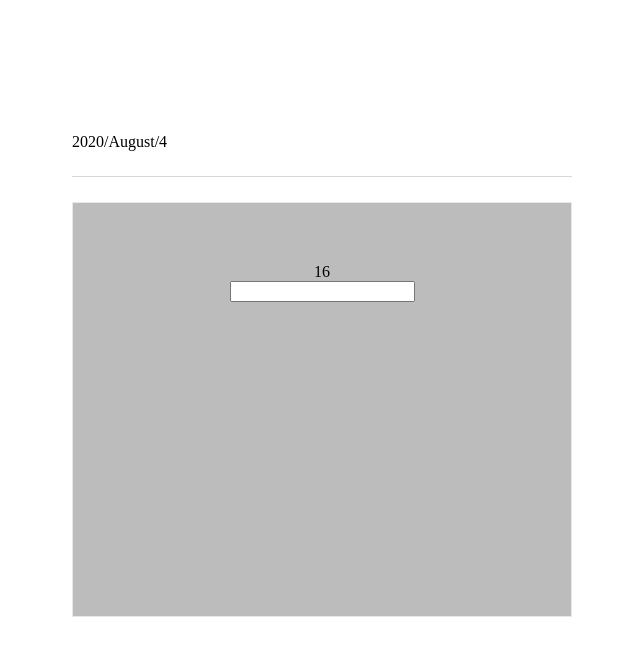
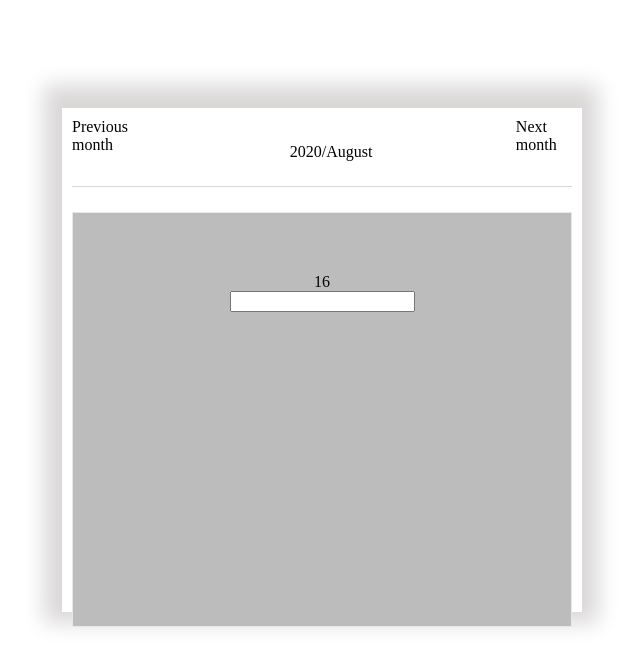
Before and after one commit to 21VladwebX/calendar, a plain HTML site: page src/index.html in a window 1280 px wide. Both pictures are taken after a click on the element 640 px from the left and 423 px from the top of the page. Shown: the whole page, without its empty margins (318-958 px from the left). Drawn offline with Linux system fonts and the light colour scheme.

Commit message:
refactor code and add observer

```diff
--- /dev/null
+++ b/src/common/actions.js
@@ -0,0 +1,50 @@
+import {DAY_ITEM_CLASS_NAME} from "./constants.js";
+
+const inputEventListener = (event,parent) => {
+  const {target:{value},keyCode} = event;
+  if(keyCode === 13 && !!parent && !!value.length) {
+    const item = document.createElement('li');
+    item.textContent = value;
+    parent.appendChild(item)
+  }
+}
+
+const addDaysEventsListener = () => {
+  const calendarWrapper = document.getElementsByClassName('days__wrapper')[0];
+
+  calendarWrapper.addEventListener('click', ({target})=>{
+    console.log(target)
+    if(target.classList.contains(DAY_ITEM_CLASS_NAME) || target.nodeName === 'INPUT'){
+      target.classList.toggle('details')
+    }else{
+      target.closest(`.${DAY_ITEM_CLASS_NAME}`).classList.toggle('details')
+    }
+
+    const list = target.getElementsByClassName( 'day__item-todo')[0];
+    target.addEventListener('keyup',(e)=>{
+      inputEventListener(e, list)
+    })
+  })
+}
+
+const addNavEventListener = (observer, dataObject) => {
+    const nav = document.getElementsByClassName('calendar__header')[0];
+    nav.addEventListener('click', e => {
+      const classList = e.target.classList;
+      if(classList.contains('nav')){
+        const direction = classList.contains('prev') ? 'prev' : 'next';
+
+        if(direction === 'prev'){
+          dataObject.changeToPrevMonth()
+        }else {
+          dataObject.changeToNextMonth()
+        }
+        observer.broadcast('rerender')
+      }
+    })
+}
+
+export const addActions = (observer, dataObject) => {
+  addDaysEventsListener()
+  addNavEventListener(observer, dataObject)
+}
--- /dev/null
+++ b/src/common/classes.js
@@ -0,0 +1,75 @@
+import {monthNames} from "./constants.js";
+
+export class EventObserver {
+  constructor () {
+    this.observers = []
+  }
+
+  subscribe (fn) {
+    this.observers.push(fn)
+  }
+
+  unsubscribe (fn) {
+    this.observers = this.observers.filter(subscriber => subscriber !== fn)
+  }
+
+  broadcast (data) {
+    this.observers.forEach(subscriber => subscriber(data))
+  }
+}
+// export const getCustomData = () => {
+//   const now = new Date();
+//   let mountCounter = 0;
+//
+//   return {
+//     now,
+//     // year: now.getFullYear(),
+//     // month: getMonth(now),
+//     day: now.getDay(),
+//     daysInMonth: (now) => getDaysInMonth(now),
+//     getNextMonth: ()=> {
+//       mountCounter++;
+//       return now.getMonth() + mountCounter;
+//     },
+//     getPrevMonth: ()=> {
+//       mountCounter++;
+//       return now.getMonth() + mountCounter;
+//     }
+//   }
+// }
+//
+
+export class CustomData {
+  constructor () {
+    this.now = new Date();
+    this.monthCounter = this.now.getMonth();
+  }
+  // get getNowProp () {
+  //   return this.now;
+  // }
+  get getYear () {
+    return this.now.getFullYear()
+  }
+  get getMonth () {
+    const currentMonth = this.now.getMonth().toLocaleString()
+    return monthNames[currentMonth]
+  }
+  get getDay () {
+    return this.now.getDay()
+  }
+
+  get daysInMonth () {
+    const date = this.now;
+    return new Date(date.getFullYear(),
+      date.getMonth()+1,
+      0).getDate();
+  }
+  changeToNextMonth () {
+    this.monthCounter++;
+    this.now.setMonth(this.monthCounter);
+  }
+  changeToPrevMonth () {
+    this.monthCounter--;
+    this.now.setMonth(this.monthCounter);
+  }
+}
--- a/src/common/templates.js
+++ b/src/common/templates.js
@@ -1,4 +1,10 @@
-export const monthHeaderTempl = (year,month,day) => `<div class="mount__header">${year}/${month}/${day}</div>`
+export const monthHeaderTempl = (year,month) => `
+<div class="calendar__header">
+  <div class="nav prev">Previous month</div>
+  <div class="mount__header">${year}/${month}</div>
+  <div class="nav next">Next month</div>
+</div>
+`
 
 export const daysTempl = children => {
   const wrapper = `<div class="days__wrapper">${children.join()}</div>`
--- a/src/common/utils.js
+++ b/src/common/utils.js
@@ -1,32 +1,8 @@
-import { monthNames, DAY_ITEM_CLASS_NAME } from './constants.js';
+import { DAY_ITEM_CLASS_NAME } from './constants.js';
 import { generateUniqId } from './common.js';
 
 const getUniqId = generateUniqId();
 
-/* Date*/
-const getDaysInMonth = data => {
-  return new Date(data.getFullYear(),
-    data.getMonth()+1,
-    0).getDate();
-}
-
-export const getCustomData = data => {
-  const now = data || new Date();
-
-  return {
-    year: now.getFullYear(),
-    month: getMonth(now),
-    day: now.getDay(),
-    daysInMonth: getDaysInMonth(now)
-  }
-}
-
-const getMonth = data => {
-  const currentMount = data.getMonth().toLocaleString()
-  return monthNames[currentMount]
-}
-
-/* Date days*/
 const getInput = () => {
   return `<input type="text" /> `
 }
--- a/src/index.js
+++ b/src/index.js
@@ -1,54 +1,43 @@
 import { monthHeaderTempl, daysTempl } from "./common/templates.js";
-import { getCustomData, getDaysWrap } from './common/utils.js';
-import { DAY_ITEM_CLASS_NAME } from  './common/constants.js';
+import { getDaysWrap } from './common/utils.js';
+import { addActions } from  './common/actions.js';
+import { EventObserver, CustomData } from "./common/classes.js";
+
+const observer = new EventObserver();
+const dataObject = new CustomData();
 
 const daysWrapper = (days) => {
   const daysWrap = getDaysWrap(days);
-  const daysSection = daysTempl(daysWrap)
-  //add Listeners
-  return daysSection;
+  return daysTempl(daysWrap)
 }
 
-const addActions = () => {
-  const calendarWrapper = document.getElementsByClassName('days__wrapper')[0];
-  calendarWrapper.addEventListener('click', ({target})=>{
-    //TODO @Vlad set day__item to constants
-    if(target.classList.contains(DAY_ITEM_CLASS_NAME) || target.nodeName === 'INPUT'){
-      target.classList.toggle('details')
-    }else{
-      target.closest(`.${DAY_ITEM_CLASS_NAME}`).classList.toggle('details')
-    }
-    const list = target.getElementsByClassName( 'day__item-todo')[0];
+const renderApp = (data, root) => {
+  const {getYear, getMonth, daysInMonth, getDay} = dataObject;
 
-    target.addEventListener('keyup',(e)=>{
-      const {target:{value},keyCode} = e;
-      if(keyCode === 13 && !!list) {
-        // console.log(list)
-        // console.log(value)
-        const item = document.createElement('li');
-        item.innerHTML = value;
-        list.appendChild(item)
-      }
-    })
-  },false)
+  const monthComponent = monthHeaderTempl(getYear,getMonth, getDay);
+  const daysComponent = daysWrapper(daysInMonth);
+  root.innerHTML = `${monthComponent} ${daysComponent}`;
+
+  addActions(observer, dataObject)
 }
 
 const mainApp = () => {
-  const idWrapper = document.getElementById('app')
-  const {year, month, daysInMonth, day} = getCustomData();
-  const monthComponent = monthHeaderTempl(year,month, day);
-  const daysComponent = daysWrapper(daysInMonth);
+  const idWrapper = document.getElementById('app');
+
+  observer.subscribe(()=>{
+    renderApp(dataObject,idWrapper)
+  })
+
+  renderApp(dataObject,idWrapper)
+}
+
+mainApp()
 
 
+/*
+  TODO @Vlad
+    * add class to current day;
+    * state management?
 
 
-
-
-
-  //write app to index.html
-  idWrapper.innerHTML = `${monthComponent} ${daysComponent}`;
-
-  //add Listeners
-  addActions()
-}
-mainApp()
+ */
--- a/src/styles.css
+++ b/src/styles.css
@@ -10,13 +10,15 @@ body {
 }
 
 #app {
-    padding: 100px 0;
+    margin: 100px 0;
+    padding: 10px;
+    box-shadow: -1px -6px 20px 17px #dad7d7;
 }
 .mount__header {
     padding: 25px 0;
     margin: auto;
     width: 100%;
-    border-bottom: 1px solid #dad7d7;
+    text-align: center;
 }
 
 .days__wrapper {
@@ -29,7 +31,6 @@ body {
 .day__item {
     width: 78px;
     height: 78px;
-    /*padding: 30px;*/
     overflow: hidden;
     cursor: pointer;
     text-align: center;
@@ -55,6 +56,7 @@ body {
 }
 .day__item-todo{
     padding: 0;
+    margin-top: 4px;
 }
 
 .day__item-todo li {
@@ -84,3 +86,11 @@ body {
 .day__item:hover {
     background-color: #bcbcbc;
 }
+/*TODO @Vlad clear styles and group rules*/
+.calendar__header {
+    display: flex;
+    border-bottom: 1px solid #dad7d7;
+}
+.nav {
+    cursor: pointer;
+}
```
